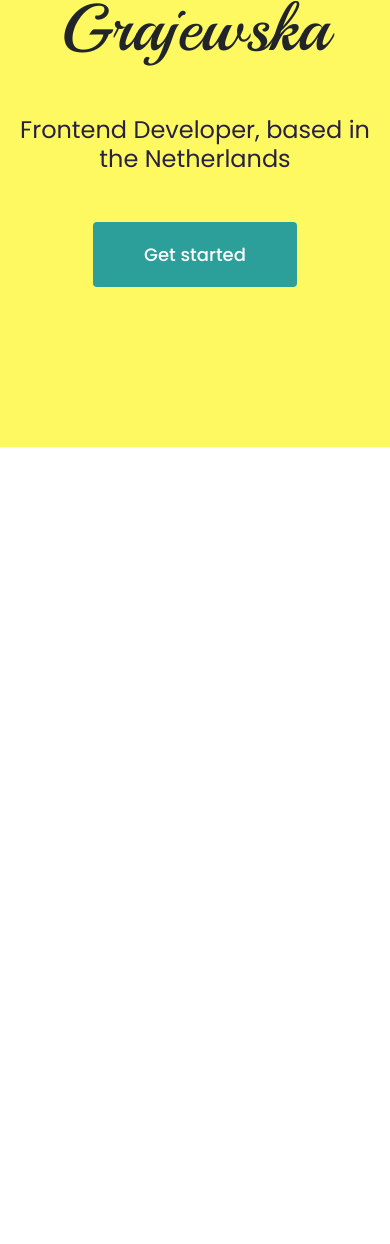
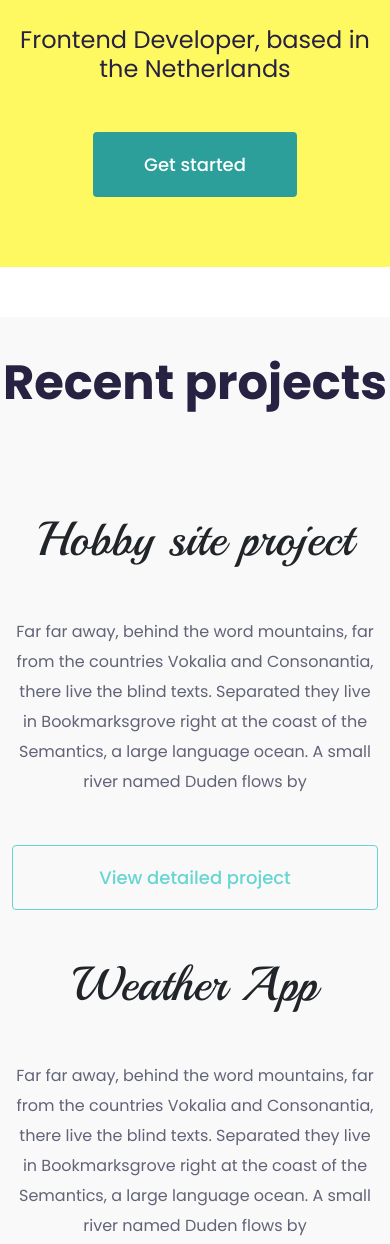
Before and after one commit to gosiagrajewska/project_portfolio, a plain HTML site: page index.html in a window 390 px wide. Shown: the part 250-1494 px from the top of the page. Before the commit the page ends 844 px from the top, so only its background shows below. Drawn offline with nearby package versions, Linux system fonts and the light colour scheme.

Commit message:
Added content to homepage

```diff
--- a/index.html
+++ b/index.html
@@ -32,10 +32,70 @@
   <body>
     <div class="hero">
       <h1>Małgorzata Grajewska</h1>
-      <h2 class="mt-5 mb-5">Frontend Developer, based in the Netherlands</h2>
+      <h3 class="mt-5 mb-5">Frontend Developer, based in the Netherlands</h3>
       <div><a href="#" class="btn btn-branding">Get started</a></div>
     </div>
+    <main>
+      <p class="text-center mt-5 subtitle">Recent projects</p>
+      <div class="container">
+        <div class="row project">
+          <div class="col img-fluid mt-3 d-none d-lg-block">
+            <img src="/src/images/baking.png" alt="screenshot hobby app" />
+          </div>
+          <div class="col">
+            <div class="project-description">
+              <h2 class="mt-3 mb-5">Hobby site project</h2>
+              <p class="mb-5">
+                Far far away, behind the word mountains, far from the countries
+                Vokalia and Consonantia, there live the blind texts. Separated
+                they live in Bookmarksgrove right at the coast of the Semantics,
+                a large language ocean. A small river named Duden flows by
+              </p>
+              <a href="#" class="btn btn-launch">View detailed project</a>
+            </div>
+          </div>
+        </div>
 
+        <div class="row project">
+          <div class="col">
+            <div class="project-description">
+              <h2 class="mt-3 mb-5">Weather App</h2>
+              <p class="mb-5">
+                Far far away, behind the word mountains, far from the countries
+                Vokalia and Consonantia, there live the blind texts. Separated
+                they live in Bookmarksgrove right at the coast of the Semantics,
+                a large language ocean. A small river named Duden flows by
+              </p>
+              <a href="#" class="btn btn-launch">View detailed project</a>
+            </div>
+          </div>
+          <div class="col img-fluid mt-3 d-none d-lg-block">
+            <img src="/src/images/weather-app.png" alt="screenshot hobby app" />
+          </div>
+        </div>
+
+        <div class="row project">
+          <div class="col img-fluid mt-3 d-none d-lg-block">
+            <img
+              src="/src/images/world_clocks.png"
+              alt="screenshot hobby app"
+            />
+          </div>
+          <div class="col">
+            <div class="project-description">
+              <h2 class="mt-3 mb-5">World Clocks App</h2>
+              <p class="mb-5">
+                Far far away, behind the word mountains, far from the countries
+                Vokalia and Consonantia, there live the blind texts. Separated
+                they live in Bookmarksgrove right at the coast of the Semantics,
+                a large language ocean. A small river named Duden flows by
+              </p>
+              <a href="#" class="btn btn-launch">View detailed project</a>
+            </div>
+          </div>
+        </div>
+      </div>
+    </main>
     <script src="/src/index.js"></script>
   </body>
 </html>
--- a/src/styles.css
+++ b/src/styles.css
@@ -2,21 +2,40 @@
   --primary-color: #fff961;
   --secondary-color: #2c9f9b;
   --tertiary-color: #67d5d2;
-  --quarternary-color: #e5e5e5;
+  --quarternary-color: #f9f9f9;
   --basic-color: #272142;
   --font-heading: "Playball", cursive;
   --font-text: "Poppins", sans-serif;
 }
-
+main {
+  background-color: var(--quarternary-color);
+  margin-top: 150px;
+}
 h1 {
   font-family: var(--font-heading);
   font-size: 96px;
 }
 h2 {
+  font-family: var(--font-heading);
+  font-size: 64px;
+}
+h3 {
   font-family: var(--font-text);
   font-weight: 400;
   font-size: 24px;
   color: var(--basic-color);
+}
+p {
+  font-family: var(--font-text);
+  font-size: 16px;
+  line-height: 30px;
+  color: rgb(33, 36, 64, 0.7);
+}
+img {
+  max-width: 100%;
+  height: auto;
+
+  padding-top: 100px;
 }
 .hero {
   background-color: var(--primary-color);
@@ -34,9 +53,53 @@ h2 {
   font-size: 18px;
   line-height: 27px;
 }
+.btn-launch {
+  background: none;
+  color: var(--tertiary-color);
+  border-color: var(--tertiary-color);
+  border-radius: 4px;
+  padding: 18px 50px;
+  font-family: var(--font-text);
+  font-weight: 500;
+  font-size: 18px;
+  line-height: 27px;
+}
+.subtitle {
+  font-family: var(--font-text);
+  font-size: 48px;
+  font-weight: bold;
+  padding: 70px 0;
+  color: var(--basic-color);
+}
+.project {
+  padding-top: 30px;
+}
+.project-description {
+  padding: 50px 30px;
+}
 
 @media (max-width: 576px) {
   h1 {
     font-size: 66px;
   }
+  h2 {
+    font-size: 48px;
+  }
+  main {
+    margin-top: 50px;
+  }
+  .hero {
+    padding: 70px 20px;
+  }
+  .subtitle {
+    line-height: 1.5;
+    padding: 30px 0;
+  }
+  .project-description {
+    text-align: center;
+    padding: 0;
+  }
+  .btn-launch {
+    width: 100%;
+  }
 }
```
Also changed, not shown: src/images/baking.png (added), src/images/cycling.png (added), src/images/weather-app.png (added), src/images/world_clocks.png (added).
